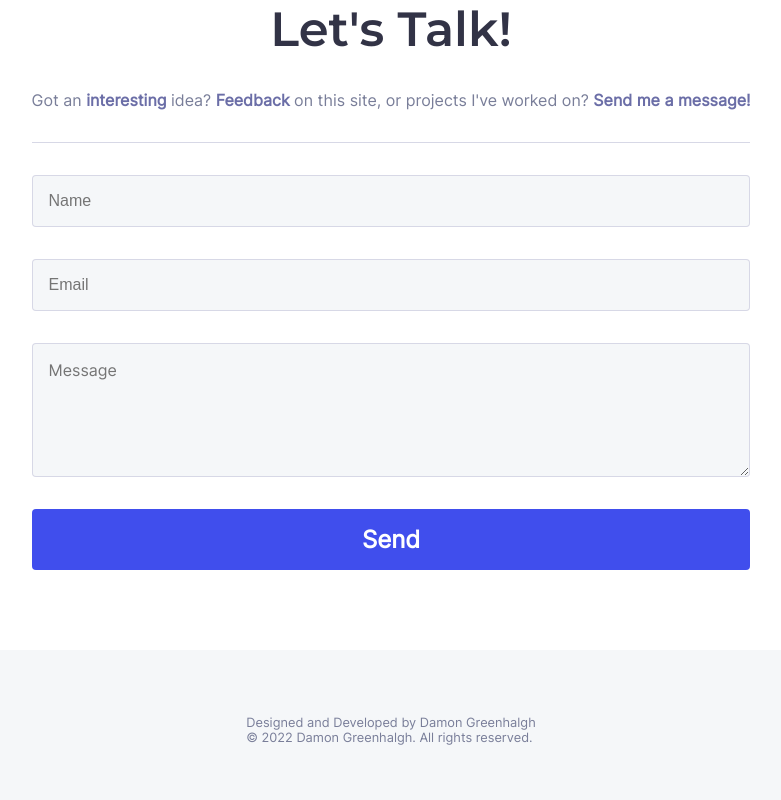
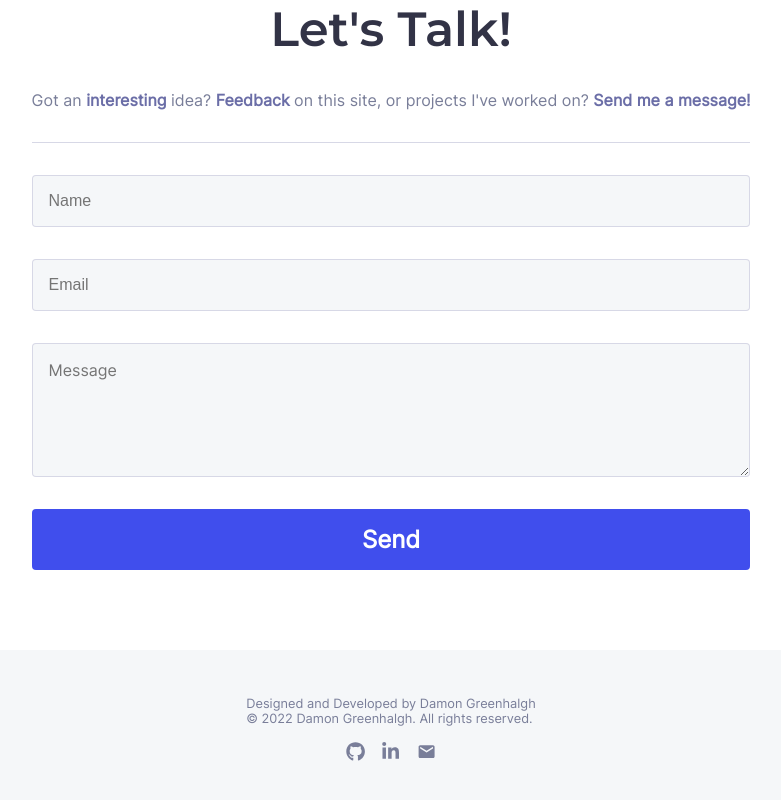
Before and after one commit to DamonGreenhalgh/portfolio, a React (Create React App) app: page / in a window 1280 px wide. Shown: the part 2870-3670 px from the top of the page, without its empty margins (249-1030 px from the left). Built offline with nearby package versions, Linux system fonts and the light colour scheme.

Commit message:
Add social links to footer

```diff
--- a/src/components/Footer.jsx
+++ b/src/components/Footer.jsx
@@ -1,12 +1,42 @@
 import '../styles/Footer.css';
+import { FaLinkedinIn, FaGithub } from 'react-icons/fa';
+import { MdEmail } from 'react-icons/md';
+
+const socialSize = "1.5em";
 
 const Footer = () => {
     return (
-        <div className="footer">
+        <div className='footer'>
             <p>
                 Designed and Developed by Damon Greenhalgh<br />
                 © 2022 Damon Greenhalgh. All rights reserved.
             </p>
+            <div className='footer__socials'>
+                <a
+                    href="https://github.com/DamonGreenhalgh"
+                    title="Github"
+                    target="_blank"
+                    rel="noreferrer"
+                >
+                    <FaGithub size={socialSize} />
+                </a>
+                <a
+                    href="https://www.linkedin.com/in/damongreenhalgh"
+                    title="LinkedIn"
+                    target="_blank"
+                    rel="noreferrer"
+                >
+                    <FaLinkedinIn size={socialSize} />
+                </a>
+                <a
+                    href="mailto: damonligreenhalgh@gmail.com"
+                    title="Email"
+                    target="_blank"
+                    rel="noreferrer"
+                >
+                    <MdEmail size={socialSize} />
+                </a>
+            </div>
         </div>
 
     );
--- a/src/styles/Footer.css
+++ b/src/styles/Footer.css
@@ -1,16 +1,16 @@
 
 .footer {
     height: 10rem;
-    scroll-snap-align: center;
     display: flex;
     flex-direction: column;
     justify-content: center;
     align-items: center;
     font-size: .8rem;
-    gap: 2rem;
+    gap: 1rem;
     background-color: var(--base-400);
 }
 
 .footer__socials {
-    display: none;
+    display: flex;
+    gap: 1rem;
 }
```
